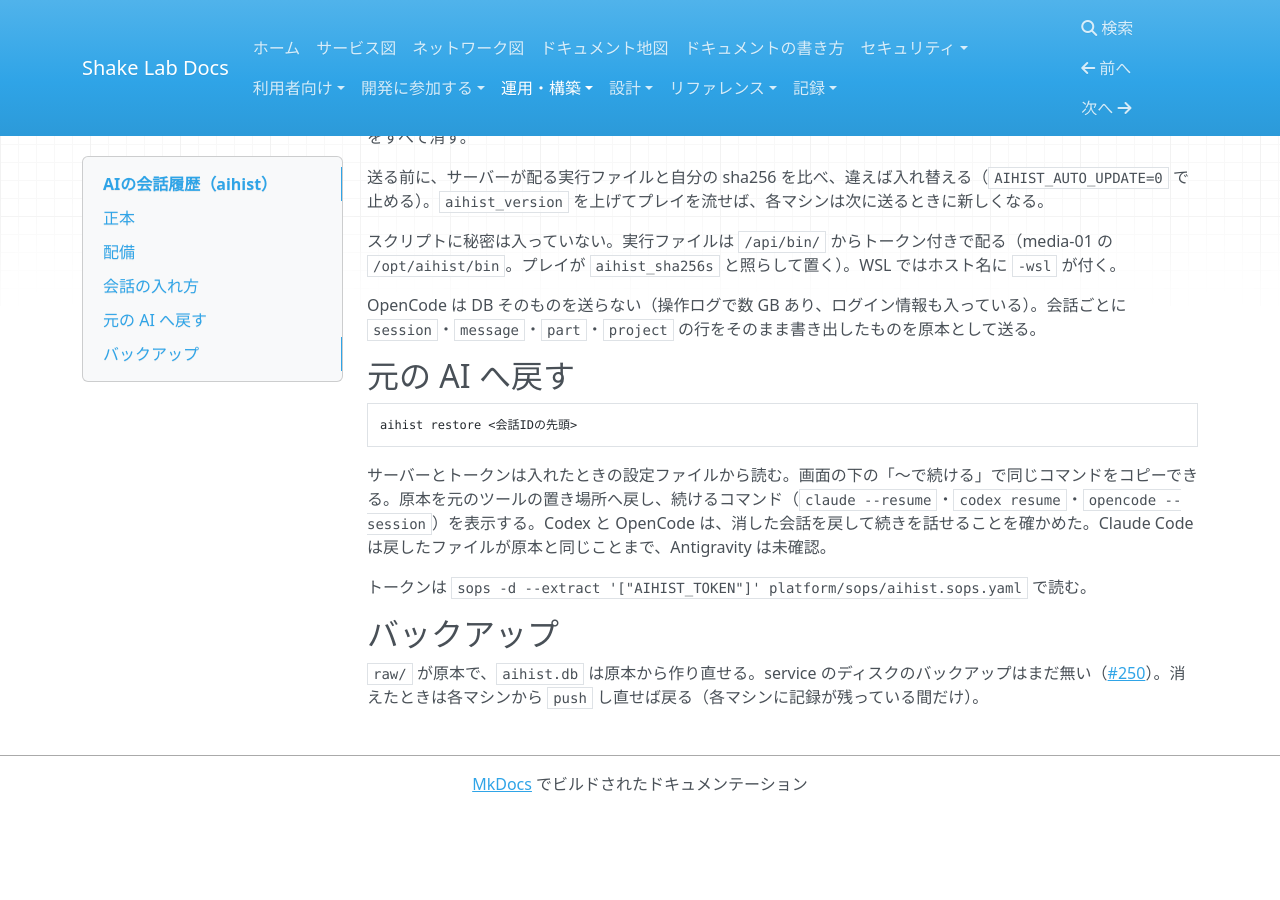
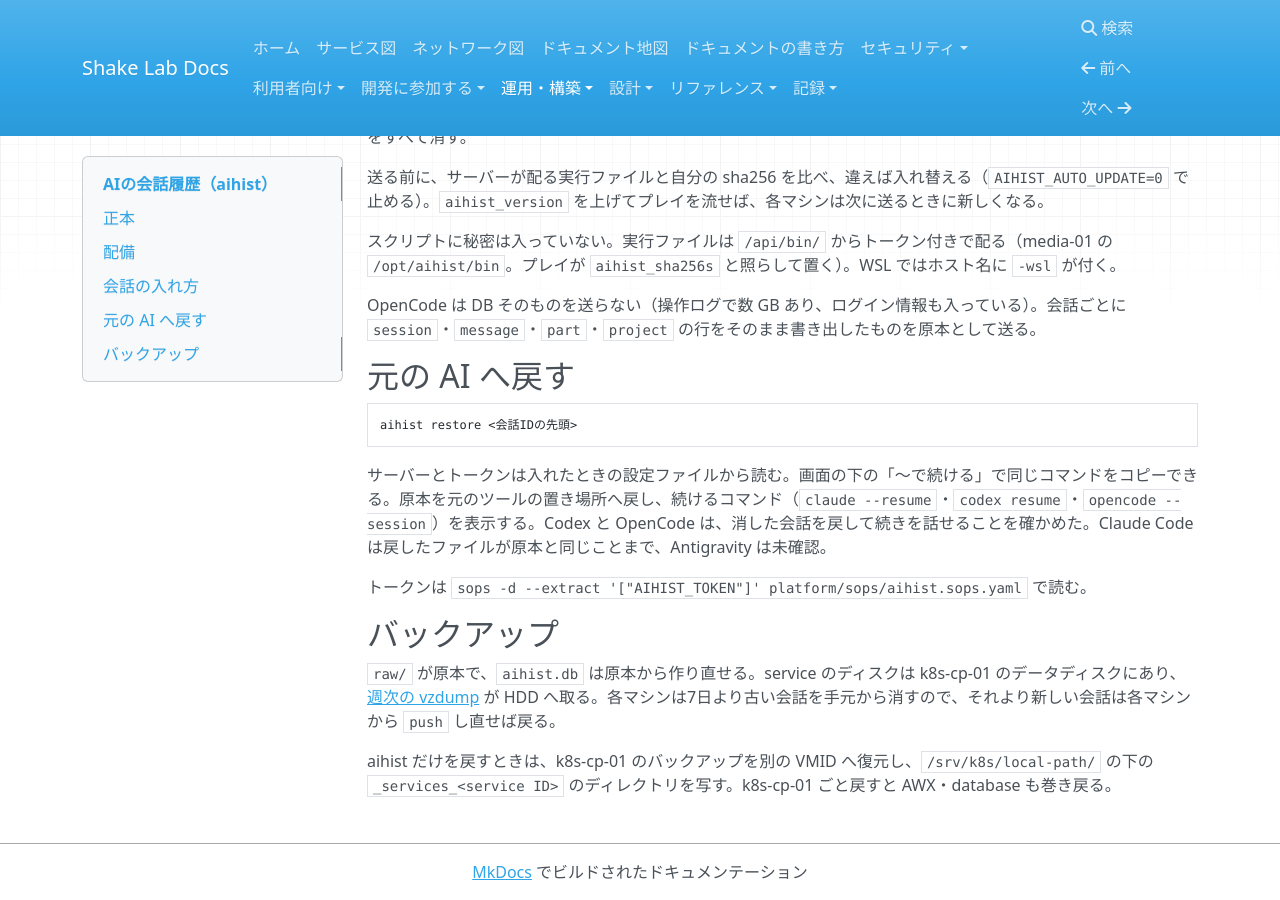
Before and after one commit to rurutheGeek/shake-cloud, an MkDocs documentation site: the page built from docs/operations/aihist.md, in a window 1280 px wide and 900 px high, scrolled down 1486 px. Built offline with MkDocs 1.6.1, drawn with Linux system fonts in a browser that asks for light colours; nearby versions of some CDN libraries; a script that is not in the unit is left out; before the commit the page ends 2298 px from its top, so only the background shows below that.

Commit message:
feat(backup): k8s-cp-01 を週次の vzdump に足す
1台構成になった k8s-cp-01 のデータディスクに、AWX の DB・database・service の
ディスク（aihist の会話の原本）が載るようになったので、作り直せないものとして
6TB HDD への週次バックアップに入れる。aihist の各マシンは7日より古い会話を
手元から消すので、週次で間に合う。

Refs #250

Co-Authored-By: Claude Opus 5.5 <noreply@anthropic.com>

```diff
--- a/docs/operations/aihist.md
+++ b/docs/operations/aihist.md
@@ -68,4 +68,6 @@ aihist restore <会話IDの先頭>
 トークンは `sops -d --extract '["AIHIST_TOKEN"]' platform/sops/aihist.sops.yaml` で読む。
 ## バックアップ
 
-`raw/` が原本で、`aihist.db` は原本から作り直せる。service のディスクのバックアップはまだ無い（[#250](https://github.com/rurutheGeek/shake-cloud/issues/250)）。消えたときは各マシンから `push` し直せば戻る（各マシンに記録が残っている間だけ）。
+`raw/` が原本で、`aihist.db` は原本から作り直せる。service のディスクは k8s-cp-01 のデータディスクにあり、[週次の vzdump](backup.md) が HDD へ取る。各マシンは7日より古い会話を手元から消すので、それより新しい会話は各マシンから `push` し直せば戻る。
+
+aihist だけを戻すときは、k8s-cp-01 のバックアップを別の VMID へ復元し、`/srv/k8s/local-path/` の下の `_services_<service ID>` のディレクトリを写す。k8s-cp-01 ごと戻すと AWX・database も巻き戻る。
```
Also changed, not shown: docs/operations/backup.md (+2 -1 lines), 2 other files.
